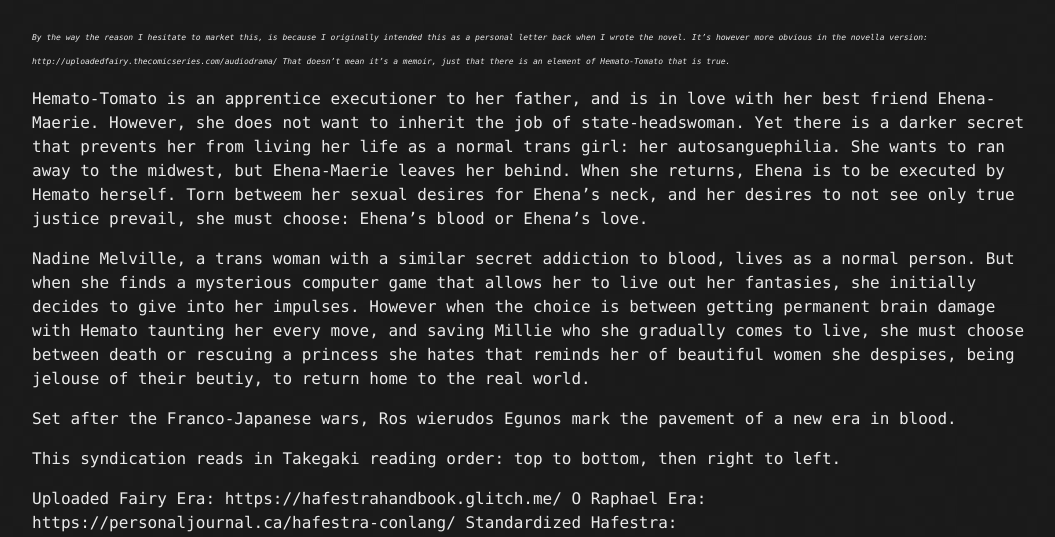
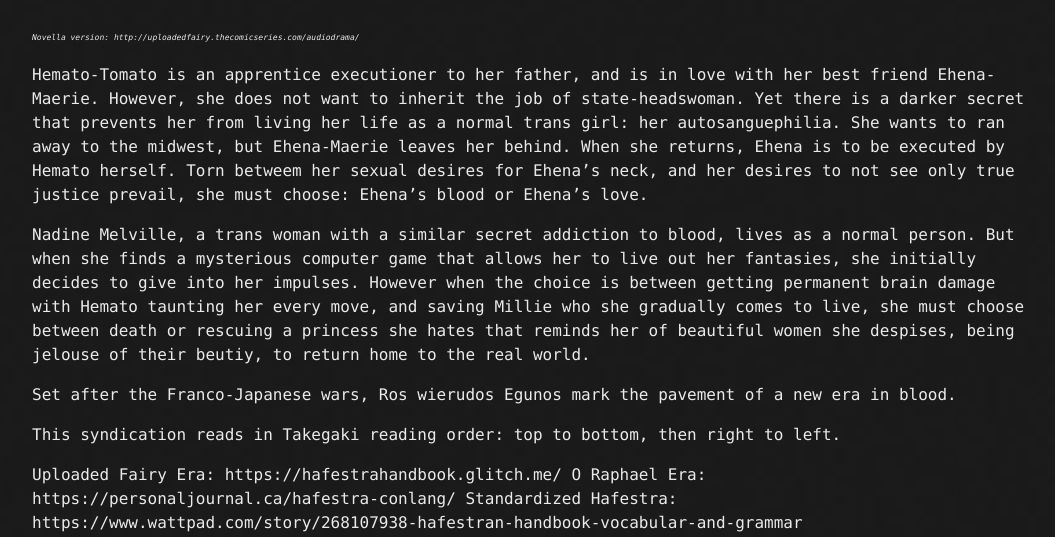
Before and after one commit to LWFlouisa/UploadedFairySynd, a Jekyll site: the page built from about.md, in a window 1280 px wide. Shown: the part 759-1296 px from the top of the page, without its empty margins (108-1163 px from the left). Built offline with Jekyll 4.4.1, drawn with Linux system fonts in a browser that asks for light colours.

Commit message:
Update about.md

```diff
--- a/about.md
+++ b/about.md
@@ -13,7 +13,7 @@ title: About
 # About Uploaded Fairy
 <img src="https://github.com/LWFlouisa/Homepage/blob/master/Images/hemato.jpeg?raw=true" width="800px" height="550px"/>
 
-<i>By the way the reason I hesitate to market this, is because I originally intended this as a personal letter back when I wrote the novel. It's however more obvious in the novella version: http://uploadedfairy.thecomicseries.com/audiodrama/ That doesn't mean it's a memoir, just that there is an element of Hemato-Tomato that is true.</i>
+<i>Novella version: http://uploadedfairy.thecomicseries.com/audiodrama/</i>
 
 Hemato-Tomato is an apprentice executioner to her father, and is in love with her best friend Ehena-Maerie. However, she does not want to inherit the job of state-headswoman. Yet there is a darker secret that prevents her from living her life as a normal trans girl: her autosanguephilia. She wants to ran away to the midwest, but Ehena-Maerie leaves her behind. When she returns, Ehena is to be executed by Hemato herself. Torn betweem her sexual desires for Ehena's neck, and her desires to not see only true justice prevail, she must choose: Ehena's blood or Ehena's love.
 
```
